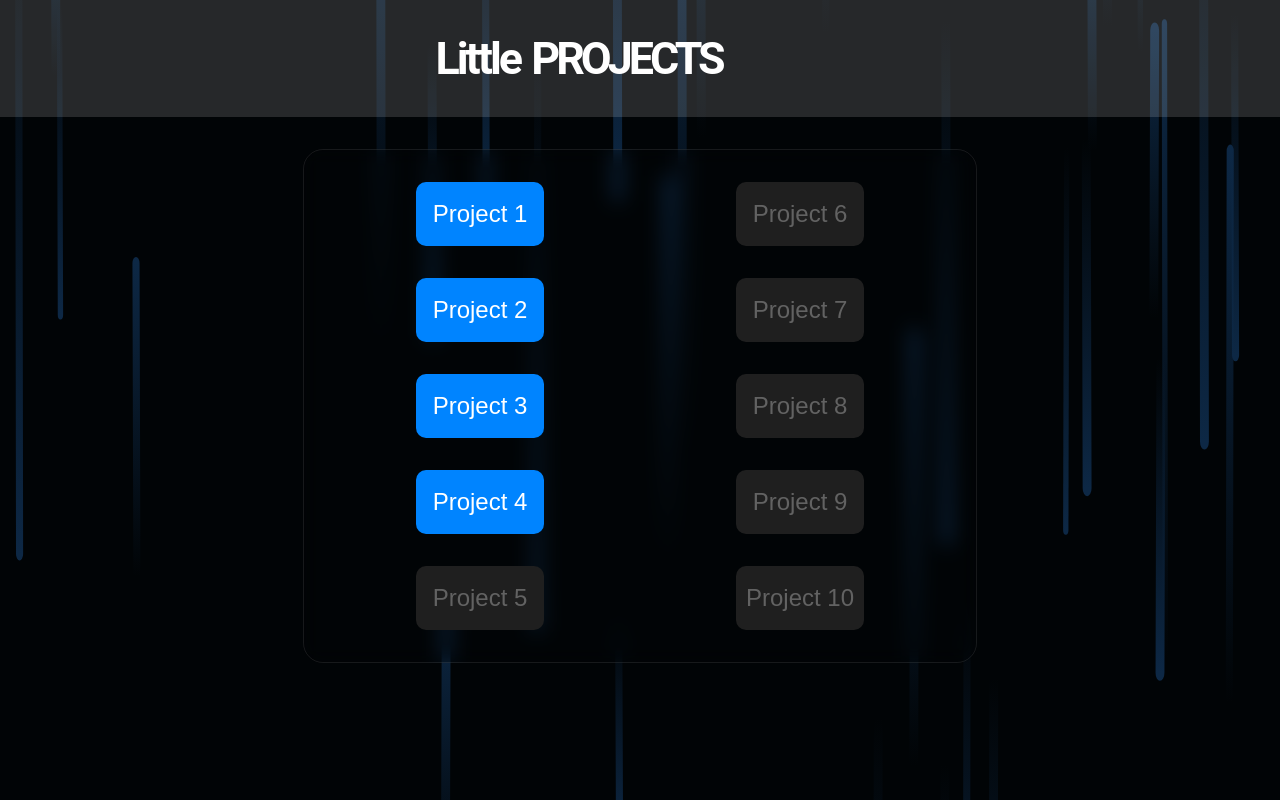
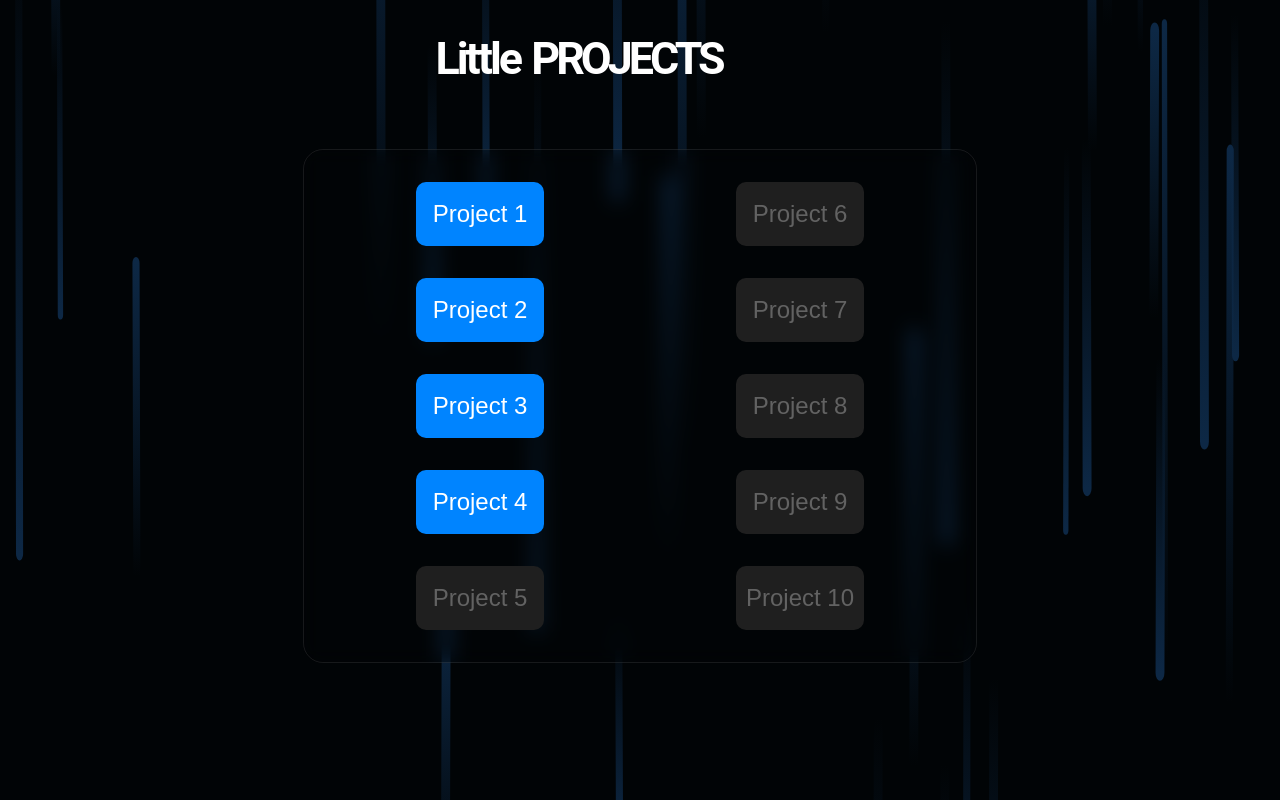
Before and after one commit to v-amirrr/little-projects, a React (Create React App) app: page / in a window 1280 px wide. Built offline with nearby package versions, Linux system fonts and the light colour scheme.

Commit message:
fixed the navbar color

```diff
--- a/src/components/Navbar.module.css
+++ b/src/components/Navbar.module.css
@@ -8,7 +8,6 @@
     width: 100%;
     z-index: 5;
     padding: 2rem;
-    background-color: rgba(255, 255, 255, 0.146);
 }
 
 .navbar h1 {
```
